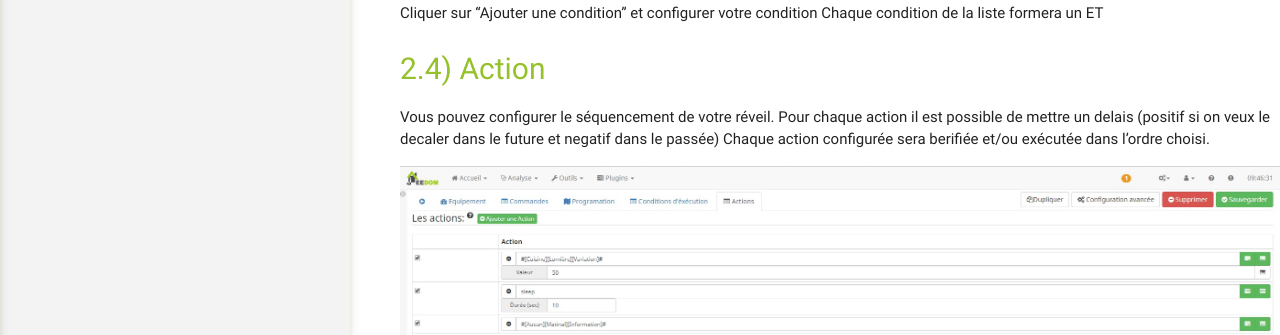
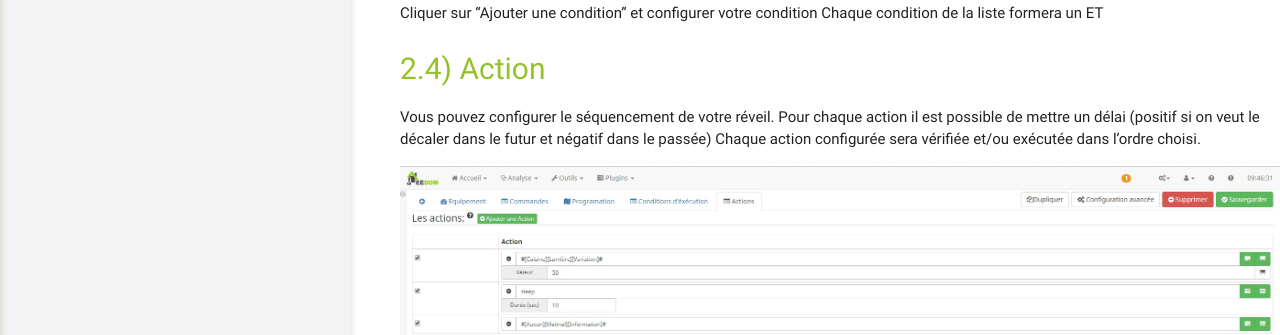
Before and after one commit to mika-nt28/Documentations, a Jekyll site: the page built from reveil/fr_FR/index.md, in a window 1280 px wide and 900 px high, scrolled down 958 px. Shown: the part 508-843 px from the top of the window. Built offline with Jekyll 4.4.1, drawn with Linux system fonts in a browser that asks for light colours.

Commit message:
typo reveil

```diff
--- a/reveil/fr_FR/index.md
+++ b/reveil/fr_FR/index.md
@@ -51,7 +51,7 @@ Chaque condition de la liste formera un ET
 Action
 ---
 Vous pouvez configurer le séquencement de votre réveil.
-Pour chaque action il est possible de mettre un delais (positif si on veux le decaler dans le future et negatif dans le passée)
-Chaque action configurée sera berifiée et/ou exécutée dans l'ordre choisi.
+Pour chaque action il est possible de mettre un délai (positif si on veut le décaler dans le futur et négatif dans le passée)
+Chaque action configurée sera vérifiée et/ou exécutée dans l'ordre choisi.
 
 ![introduction01](../images/ConfigurationAction.jpg)
```
Also changed, not shown: reveil/fr_FR/changelog.md (+2 -2 lines).
